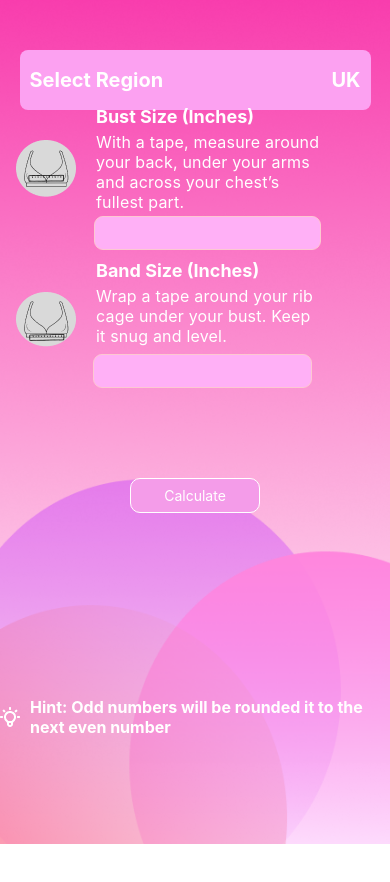
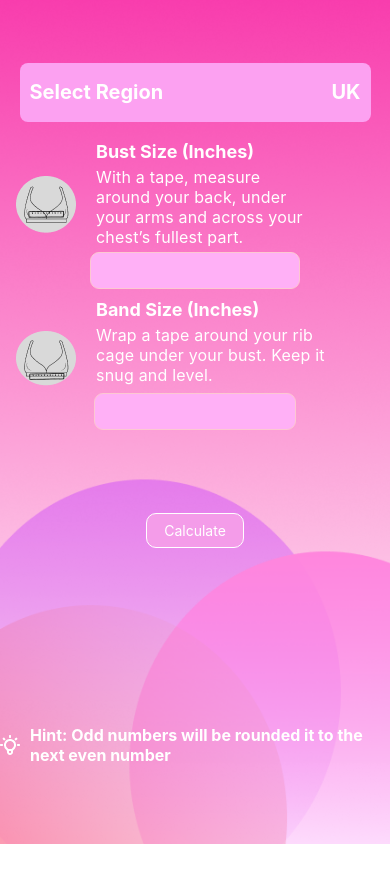
Before and after one commit to Hasniank/MyBraSize, a React Native app: screen / in a window 390 px wide. Shown: the top 882 px of the page. Before the commit the page ends 844 px from the top, so only its background shows below. Built offline with nearby package versions, Linux system fonts and the light colour scheme.

Commit message:
changes In Responsive

```diff
--- a/src/commons/Buttons/index.js
+++ b/src/commons/Buttons/index.js
@@ -2,9 +2,9 @@ import { View, Text, TouchableOpacity } from 'react-native'
 import React from 'react'
 import { Styles } from './styles'
 
-export const Button = ({title, width, height, color, onPress,backgroundColor,fontSize,borderWidth,marginTop,borderRadius,borderColor,}) => {
+export const Button = ({title, width, height, color, onPress,backgroundColor,fontSize,borderWidth,marginTop,borderRadius,borderColor,top}) => {
   return (
-    <TouchableOpacity style={Styles({ width, height, backgroundColor,borderWidth,marginTop,borderRadius,borderColor}).container} onPress={onPress}>
+    <TouchableOpacity style={Styles({ width, height, backgroundColor,borderWidth,marginTop,borderRadius,borderColor,top}).container} onPress={onPress}>
         <Text style={Styles({color,fontSize}).text}>{title}</Text>
     </TouchableOpacity>
   )
--- a/src/commons/Buttons/styles.js
+++ b/src/commons/Buttons/styles.js
@@ -9,7 +9,8 @@ export const Styles = ({
   borderWidth,
   marginTop,
   borderRadius,
-  borderColor
+  borderColor,
+  top
 } = {}) =>
   StyleSheet.create({
     container: {
@@ -22,7 +23,8 @@ export const Styles = ({
       alignItems:'center',
       borderRadius:borderRadius,
       borderColor:borderColor,
-      color:color
+      color:color,
+     top:top,
     },
     text: {
       fontSize: fontSize,
--- a/src/commons/Input/Style.js
+++ b/src/commons/Input/Style.js
@@ -1,5 +1,4 @@
 import {StyleSheet} from 'react-native';
-
 
 export const Styles = ({
   width,
@@ -12,22 +11,23 @@ export const Styles = ({
   borderColor,
   marginRight,
   fontSize,
-  paddingBottom
+  paddingBottom,
 } = {}) =>
   StyleSheet.create({
     container: {
-      width: (width),
-      height: (height),
+      width: width,
+      height: height,
       backgroundColor: backgroundColor,
       borderWidth: borderWidth,
       marginTop: marginTop,
       marginLeft: marginLeft,
       borderRadius: 9,
       color: color,
-      paddingLeft: 20,
+      paddingLeft: 10,
       fontSize: fontSize,
       borderColor: borderColor,
       marginRight: marginRight,
-      paddingBottom:paddingBottom
+      paddingBottom: paddingBottom,
+      left:0
     },
   });
--- a/src/screens/Home/components/braScreen/component/BraCom.js
+++ b/src/screens/Home/components/braScreen/component/BraCom.js
@@ -2,9 +2,9 @@ import {View, Text, Image} from 'react-native';
 import React from 'react';
 import {Styles} from './Styels';
 
-export const BraCom = ({title, subTitle, source, width, marginTop,height}) => {
+export const BraCom = ({title, subTitle, source, width, marginTop,height,top}) => {
   return (
-    <View style={Styles({marginTop}).container}>
+    <View style={Styles({marginTop,top}).container}>
       <View style={Styles().imageContainer}>
         <Image source={source} style={Styles().image} />
       </View>
--- a/src/screens/Home/components/braScreen/index.js
+++ b/src/screens/Home/components/braScreen/index.js
@@ -106,8 +106,6 @@ export const BraScreen = () => {
         console.log(ukSize);
         setDifference(ukSize);
       }
-      // let ukSize = bustSize - bandSize;
-      // console.log(ukSize);
 
       if (difference < 1) {
         setBraSize('AA');
@@ -135,6 +133,8 @@ export const BraScreen = () => {
         setBraSize('K');
       } else if (difference === 12) {
         setBraSize('L');
+      } else if (difference > 12) {
+        setCalBraSize('This Size Are Not in list');
       }
     }
 
@@ -147,7 +147,6 @@ export const BraScreen = () => {
         let diff = bustSize - bandSize;
         setDifference(diff);
       }
-
       if (difference <= 5) {
         setBraSize('A');
         console.log('A');
@@ -177,6 +176,8 @@ export const BraScreen = () => {
         console.log('J');
       } else if (difference <= 14) {
         setBraSize('J');
+      } else if (difference > 14) {
+        setCalBraSize('This Size Are Not in list');
       }
     }
 
@@ -234,7 +235,7 @@ export const BraScreen = () => {
       } else if (difference === 7) {
         setBraSize('DDDD(G)');
       } else if (difference > 7) {
-        setBraSize('This Size Are Not in list');
+        setCalBraSize('This Size Are Not in list');
       }
     }
     if (region === 'AUS/NZ') {
@@ -296,6 +297,8 @@ export const BraScreen = () => {
       }
       if (difference <= 17) {
         setBraSize('KK');
+      } else if (difference > 17) {
+        setCalBraSize('This Size Are Not in list');
       }
     }
     if (region === 'KOR/CHN') {
@@ -327,6 +330,9 @@ export const BraScreen = () => {
         setBraSize('H');
       } else if (difference <= 9) {
         setBraSize('H');
+      } else if (difference > 9) {
+        // setBraSize('This Size Are Not in list');
+        setCalBraSize('This Size Are Not in list');
       }
     }
 
@@ -377,8 +383,8 @@ export const BraScreen = () => {
         source={IMAGE.IMAGES.BG}
         style={Styles().backgroundImage}
         resizeMode="cover">
-        <KeyboardAvoidingView behavior="padding" enabled>
-          <ScrollView keyboardShouldPersistTaps="handled">
+        {/* <KeyboardAvoidingView behavior="padding" enabled>
+          <ScrollView keyboardShouldPersistTaps="handled"> */}
         <View style={Styles().header}>
           <Header
             title={'Select Region'}
@@ -413,7 +419,7 @@ export const BraScreen = () => {
         <View style={Styles().secondContainer}>
           <BraCom
             title={'Bust Size (Inches)'}
-                width={SCREENS.screenWidth * 0.58}
+            width={SCREENS.screenWidth * 0.57}
             subTitle={
               'With a tape, measure around your back, under your arms and across your chest’s fullest part.'
             }
@@ -422,69 +428,66 @@ export const BraScreen = () => {
 
           <Input
             borderWidth={1}
-                width={SCREENS.screenWidth * 0.58}
+            width={SCREENS.screenWidth * 0.54}
             onChangeText={handleChangeText}
             marginTop={10}
             backgroundColor={'#FFB0F6'}
             color={'#ffff'}
             borderColor={'#FCC8D1'}
-                height={SCREENS.screenHeight * 0.04}
-                marginRight={10}
-                marginLeft={35}
+            height={37}
+            // marginRight={10}
+            // marginLeft={35}
             value={bustSize}
             fontSize={16}
-                paddingBottom={5}
+            // paddingBottom={5}
+
           />
-              {bustError ? (
-                <Text style={{color: 'red'}}>{bustError}</Text>
-              ) : null}
+          {bustError ? <Text style={{color: 'red'}}>{bustError}</Text> : null}
           <BraCom
             title={'Band Size (Inches)'}
             subTitle={
               'Wrap a tape around your rib cage under your bust. Keep it snug and level.'
             }
             source={IMAGE.IMAGES.Band}
-                width={225}
+            // width={225}
             marginTop={-8}
+            // top={10}
           />
           <Input
             borderWidth={1}
-                width={SCREENS.screenWidth * 0.56}
+            width={SCREENS.screenWidth * 0.52}
             onChangeText={handleChangeText1}
-                marginLeft={25}
+            // marginLeft={25}
             backgroundColor={'#FFB0F6'}
             color={'#ffff'}
             borderColor={'#FCC8D1'}
-                height={SCREENS.screenHeight * 0.04}
-                marginRight={10}
+            height={37}
+            // marginRight={10}
             value={bandSize}
             fontSize={16}
             marginTop={-10}
-                paddingBottom={5}
+            // paddingBottom={5}
           />
-              {bandError ? (
-                <Text style={{color: 'red'}}>{bandError}</Text>
-              ) : null}
+          {bandError ? <Text style={{color: 'red'}}>{bandError}</Text> : null}
           <Button
             title={'Calculate'}
-                width={130}
+            width={SCREENS.screenWidth * 0.25}
             borderWidth={1}
-                marginTop={90}
+            // marginTop={90}
             height={35}
             borderRadius={10}
             backgroundColor={'#F49CE9'}
             onPress={Calculate}
             borderColor={'#fff'}
             color={'#FFF'}
+            top={83}
           />
           {calBraSize !== '' && (
-                <Text style={Styles().braSize}>
-                  Your Bra Size : {calBraSize}
-                </Text>
+            <Text style={Styles().braSize}>Your Bra Size : {calBraSize}</Text>
           )}
         </View>
-          </ScrollView>
-        </KeyboardAvoidingView>
+        {/* </ScrollView>
+        </KeyboardAvoidingView> */}
 
         <View style={Styles().thirdContainer}>
           <View>
--- a/src/screens/Home/components/braScreen/style.js
+++ b/src/screens/Home/components/braScreen/style.js
@@ -15,8 +15,9 @@ export const Styles = () =>
       justifyContent: 'center',
       alignItems: 'center',
       alignSelf: 'center',
-      flex: 0.2,
-      marginTop: 60,
+      flex: 0.1,
+      top: 30,
+      // marginTop: 60,
     },
     modal: {
       width: SCREENS.screenWidth * 1,
@@ -57,21 +58,24 @@ export const Styles = () =>
       justifyContent: 'center',
       alignItems: 'center',
       alignSelf: 'center',
-      marginTop: 30,
-      // flex: 0.6,
+      // marginTop: 30,
+      flex: 0.5,
+      // top: 25,
     },
 
     braSize: {
       color: '#FFFFFF',
       fontSize: 20,
-      marginTop: 10,
+      top: 85,
+      // marginTop: 10,
     },
     thirdContainer: {
       flexDirection: 'row',
       justifyContent: 'center',
       alignItems: 'center',
-      marginTop: 190,
-      flex: 0.2,
+      // marginTop: 190,
+      flex: 0.4,
+      top: 70,
     },
     LightImage: {
       // marginLeft: 15,
```
Also changed, not shown: 5 other files (tests, documents, lock files or other folders). Lines whose indentation alone changed are shown as unchanged.
